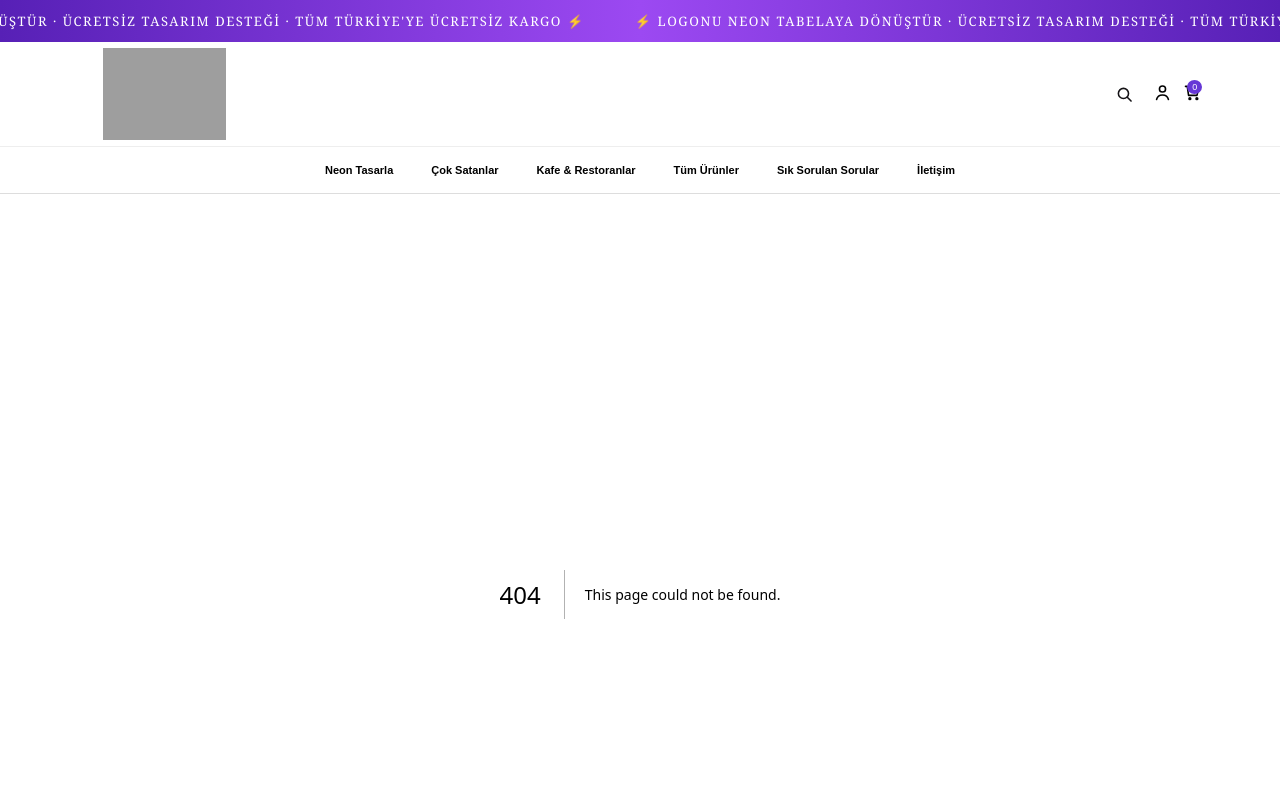
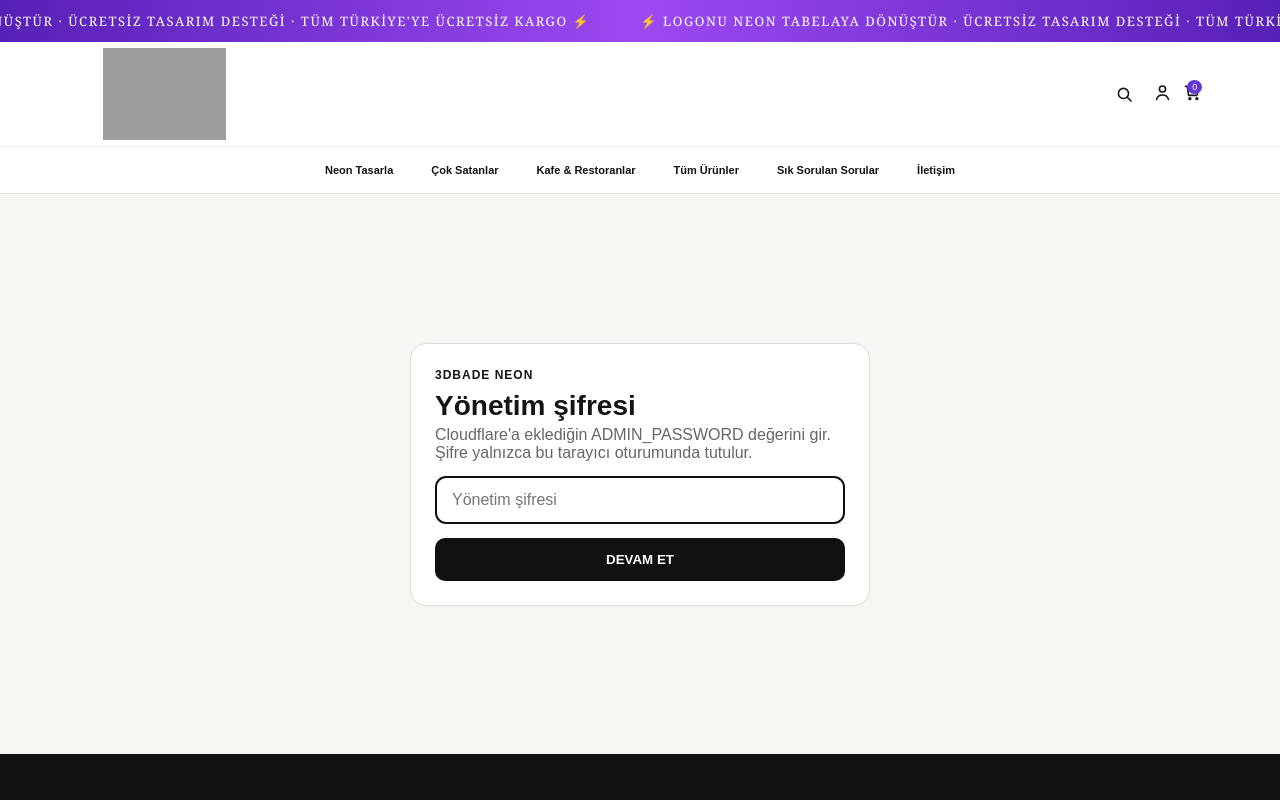
Before and after one commit to CanerKorkmaz85/3dbadeneon, a Next.js app: page /yonetim/sifre in a window 1280 px wide. Before the commit this address had no page. Shown: the top 800 px of the page. Built offline with nearby package versions, Linux system fonts and the light colour scheme; grey boxes are pictures that could not be loaded.

Commit message:
Yonetim sifresi icin prompt yerine form ekle

```diff
--- /dev/null
+++ b/app/yonetim/sifre/page.tsx
@@ -0,0 +1,41 @@
+"use client";
+
+import { FormEvent, useState } from "react";
+import { useRouter } from "next/navigation";
+
+export default function AdminPasswordPage() {
+  const router = useRouter();
+  const [password, setPassword] = useState("");
+
+  function submit(event: FormEvent<HTMLFormElement>) {
+    event.preventDefault();
+    const value = password.trim();
+    if (!value) return;
+    window.sessionStorage.setItem("3dbade-admin-password", value);
+    router.replace("/yonetim/urunler");
+  }
+
+  return (
+    <main style={{ minHeight: "70vh", display: "grid", placeItems: "center", padding: 24 }}>
+      <form onSubmit={submit} style={{ width: "100%", maxWidth: 460, display: "grid", gap: 14, padding: 24, border: "1px solid #ddd", borderRadius: 16, background: "white" }}>
+        <div>
+          <p style={{ margin: 0, fontSize: 12, fontWeight: 800, letterSpacing: 1 }}>3DBADE NEON</p>
+          <h1 style={{ margin: "8px 0 4px", fontSize: 28 }}>Yönetim şifresi</h1>
+          <p style={{ margin: 0, color: "#666" }}>Cloudflare'a eklediğin ADMIN_PASSWORD değerini gir. Şifre yalnızca bu tarayıcı oturumunda tutulur.</p>
+        </div>
+        <input
+          type="password"
+          autoComplete="current-password"
+          value={password}
+          onChange={(event) => setPassword(event.target.value)}
+          placeholder="Yönetim şifresi"
+          autoFocus
+          style={{ width: "100%", padding: "14px 16px", border: "1px solid #bbb", borderRadius: 10, fontSize: 16, boxSizing: "border-box" }}
+        />
+        <button type="submit" disabled={!password.trim()} style={{ padding: "14px 16px", border: 0, borderRadius: 10, background: "#111", color: "white", fontWeight: 800, cursor: "pointer" }}>
+          DEVAM ET
+        </button>
+      </form>
+    </main>
+  );
+}
```
